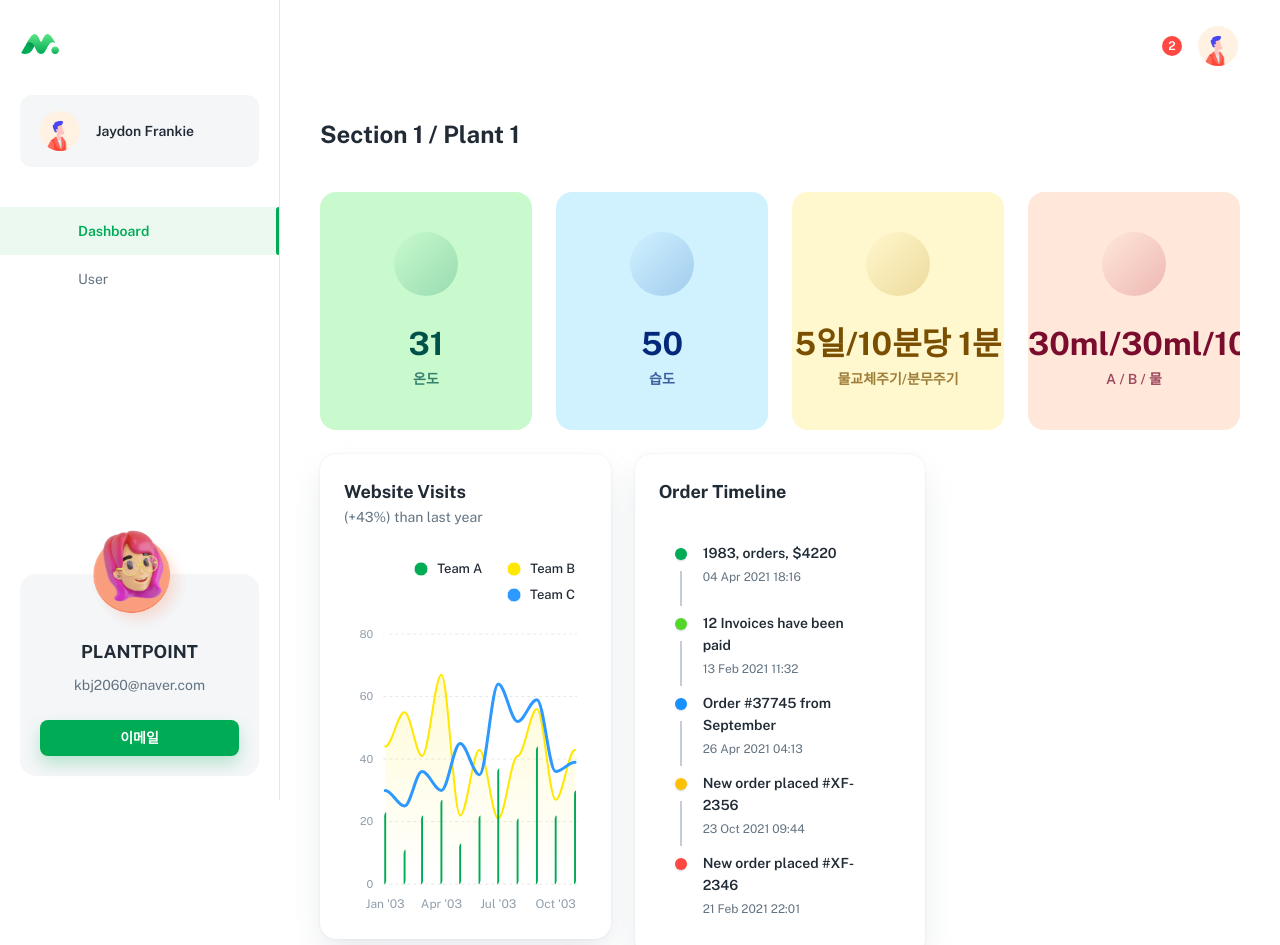
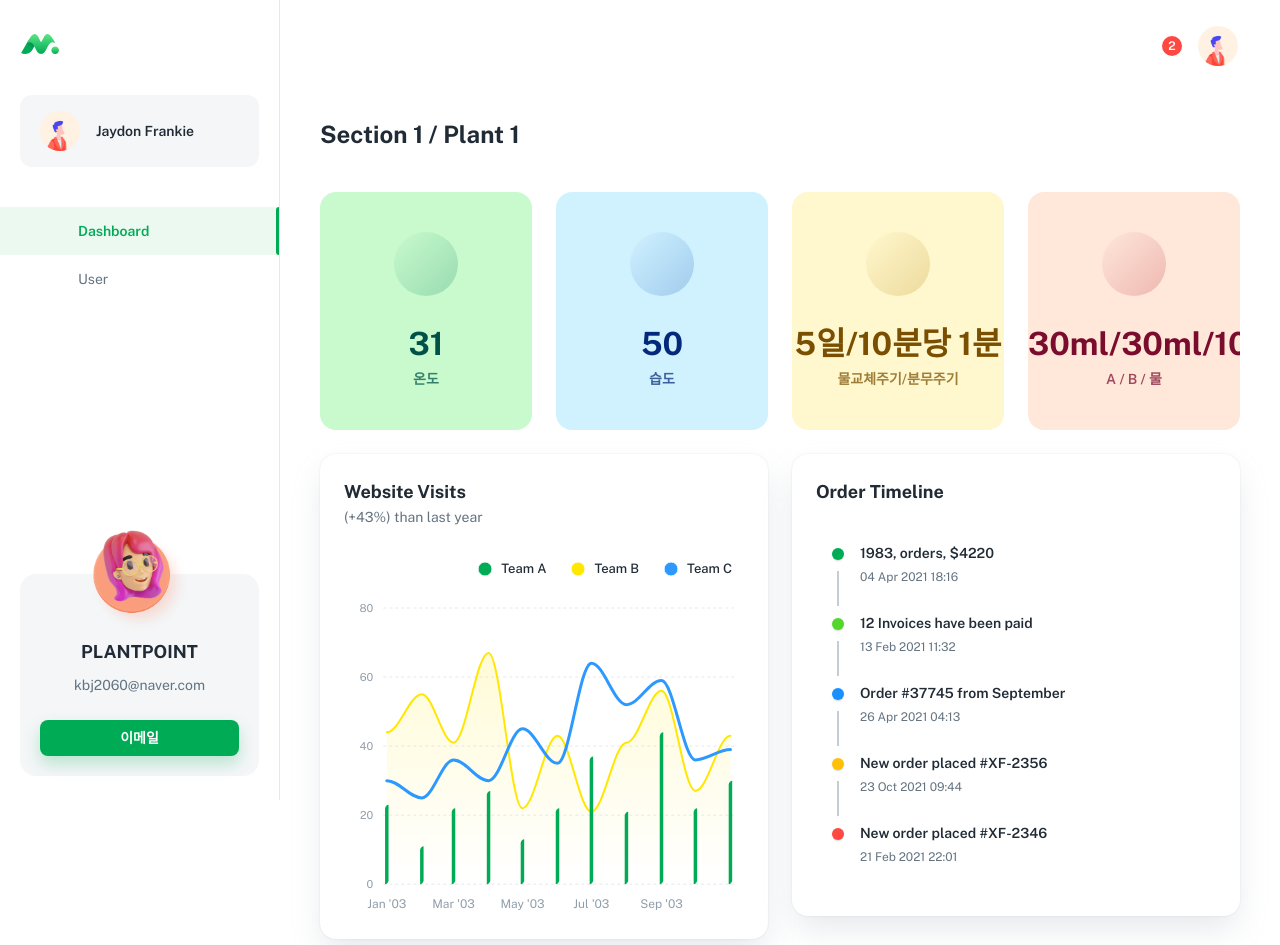
Before and after one commit to kbj2060/plantpointNutrients-frontend, a React (Create React App) app: page /dashboard/app in a window 1280 px wide. Shown: the top 945 px of the page. Built offline with nearby package versions, Linux system fonts and the light colour scheme; a web font is replaced by a local one.

Commit message:
[New Feature] Dashboard App grid size changed

```diff
--- a/src/pages/DashboardApp.js
+++ b/src/pages/DashboardApp.js
@@ -57,10 +57,10 @@ export default function DashboardApp() {
           {/* <Grid item xs={12} md={6} lg={4}>
             <AppTrafficBySite />
           </Grid> */}
-          <Grid item xs={12} md={6} lg={4}>
+          <Grid item xs={12} md={6} lg={6}>
             <AppWebsiteVisits />
           </Grid>
-          <Grid item xs={12} md={6} lg={4}>
+          <Grid item xs={12} md={6} lg={6}>
             <AppOrderTimeline />
           </Grid>
         </Grid>
```
Also changed, not shown: 2 other files (tests, documents, lock files or other folders).
